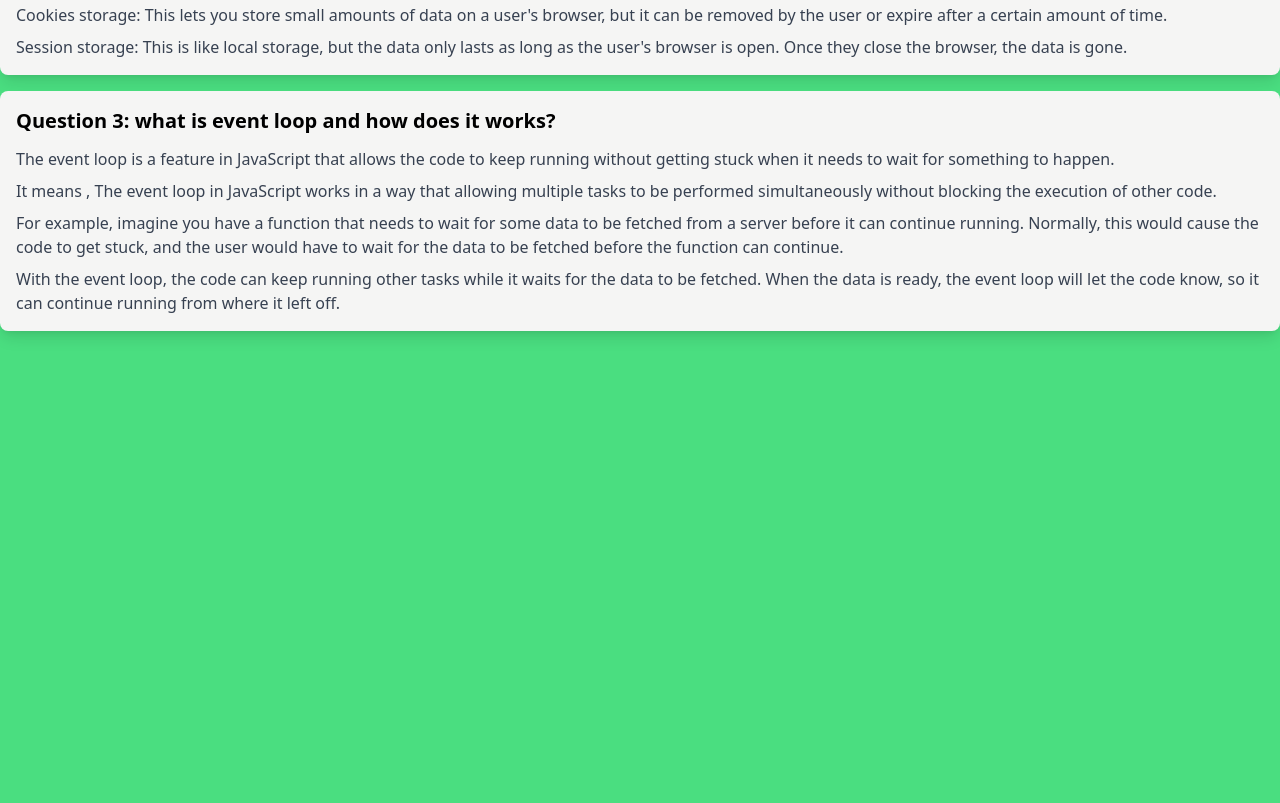
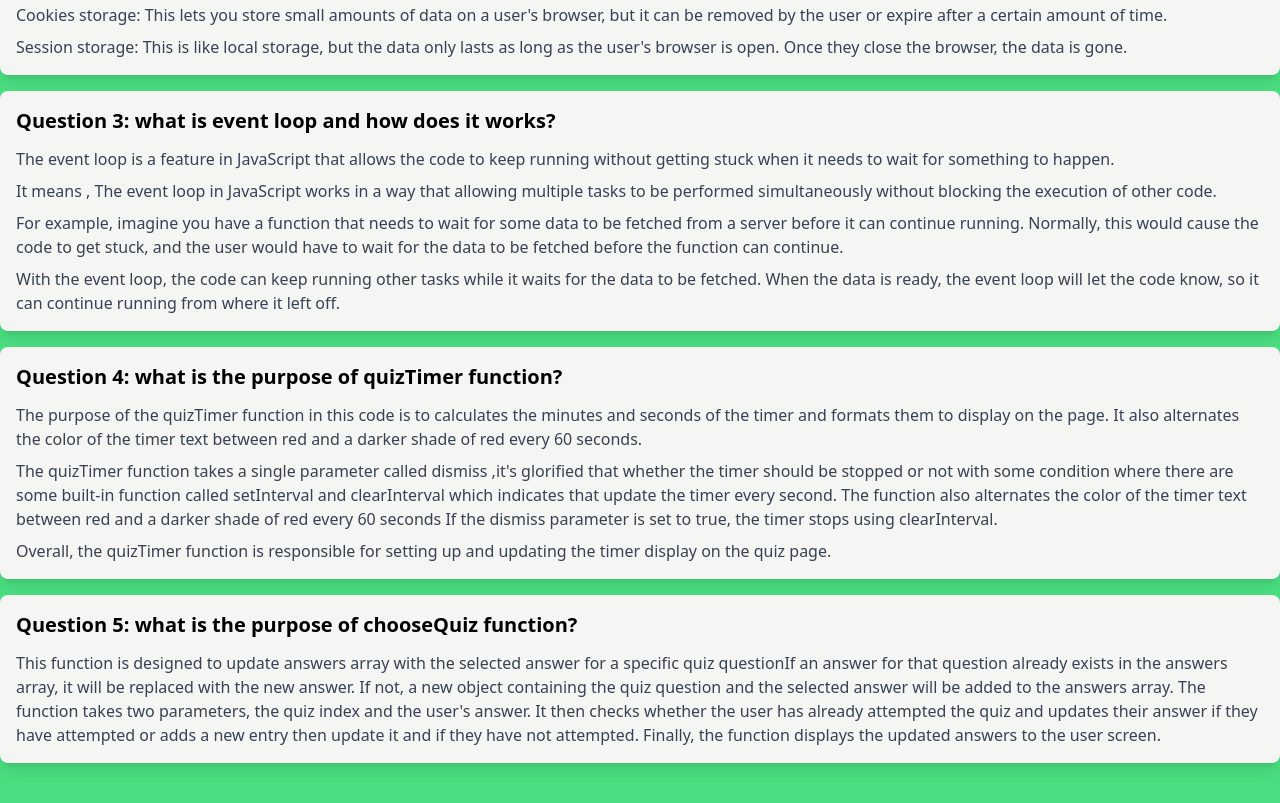
Before and after one commit to jobayermannan/Assignment-7-Quize-Hero, a plain HTML site: page blog.html in a window 1280 px wide. Shown: the part 469-1272 px from the top of the page. Before the commit the page ends 840 px from the top, so only its background shows below. Drawn offline with nearby package versions, Linux system fonts and the light colour scheme.

Commit message:
last two question added also

```diff
--- a/blog.html
+++ b/blog.html
@@ -53,6 +53,36 @@
 
             </p>
           </div>
+          <div class="bg-stone-100 rounded-lg shadow-lg p-4">
+            <h2 class="text-xl font-bold mb-3">Question 4:
+
+                what is the purpose of quizTimer function?</h2>
+            <p class="text-gray-700 space-y-2">
+
+                <span class="block">The purpose of the quizTimer function in this code is to calculates the minutes and seconds of the timer and formats them to display on the page. It also alternates the color of the timer text between red and a darker shade of red every 60 seconds.</span>
+
+
+               <span class="block">
+
+The quizTimer function takes a single parameter called dismiss ,it's glorified that  whether the timer should be stopped or not with some condition where there are some built-in function called setInterval and clearInterval which indicates that update the timer every second. The function also alternates the color of the timer text between red and a darker shade of red every 60 seconds If the dismiss parameter is set to true, the timer stops using clearInterval. </span>
+<span class="block">Overall, the quizTimer function is responsible for setting up and updating the timer display on the quiz page.</span>
+
+
+            </p>
+          </div>
+          <div class="bg-stone-100 rounded-lg shadow-lg p-4">
+            <h2 class="text-xl font-bold mb-3">Question 5:
+
+                what is the purpose of chooseQuiz function?</h2>
+            <p class="text-gray-700 space-y-2">
+               <span class="block">
+
+                This   function is designed to update  answers array with the selected answer for a specific quiz questionIf an answer for that question already exists in the answers array, it will be replaced with the new answer. If not, a new object containing the quiz question and the selected answer will be added to the answers array. The function takes  two parameters, the quiz index and the user's answer. It then checks whether the user has already attempted the quiz and updates their answer if they have attempted  or adds a new entry then update it and  if they have not attempted. Finally, the function displays the updated answers to the user screen.</span>
+            </p>
+          </div>
+        </div>
+    </div>
+
 
 
 </body>
```
